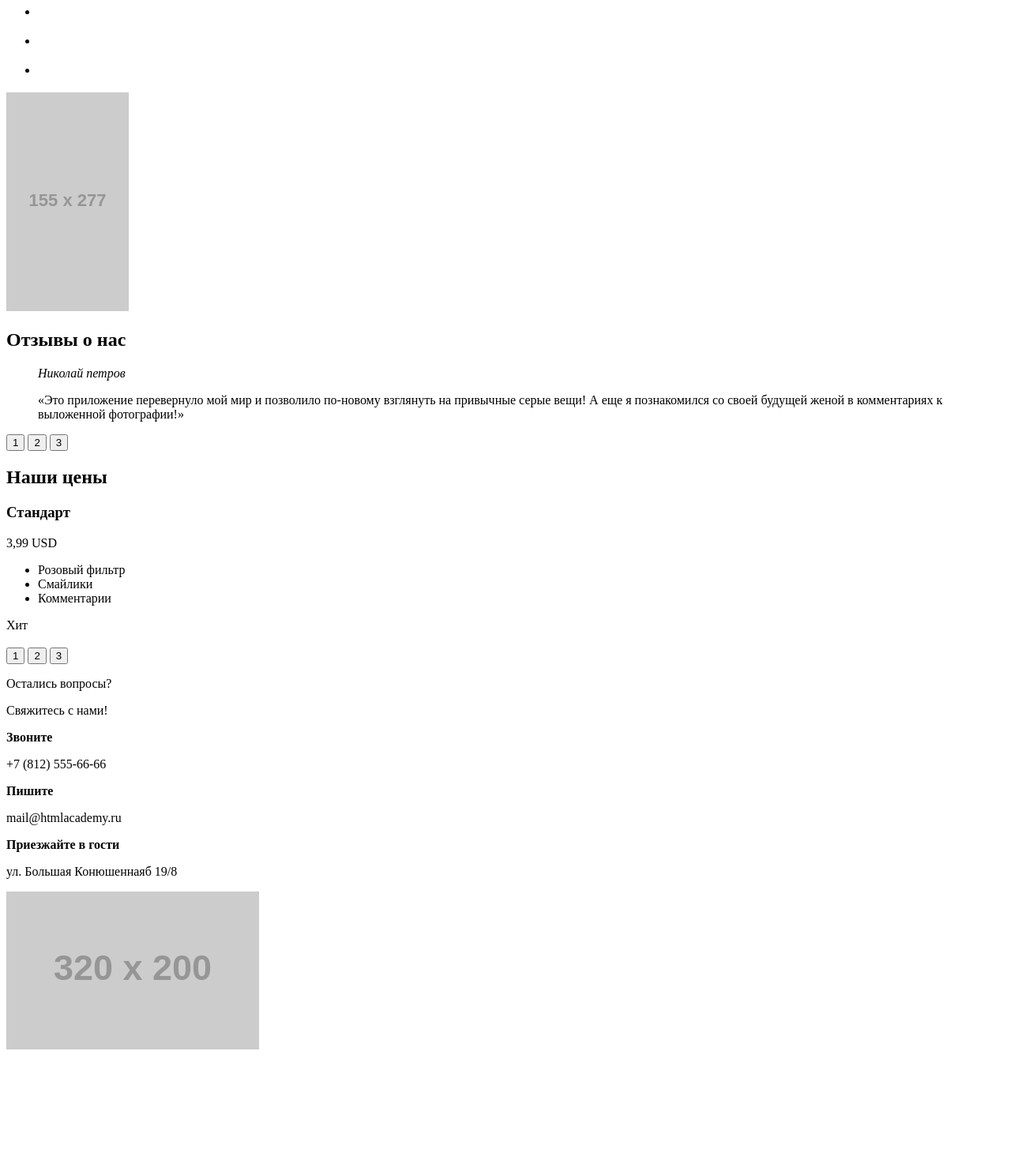
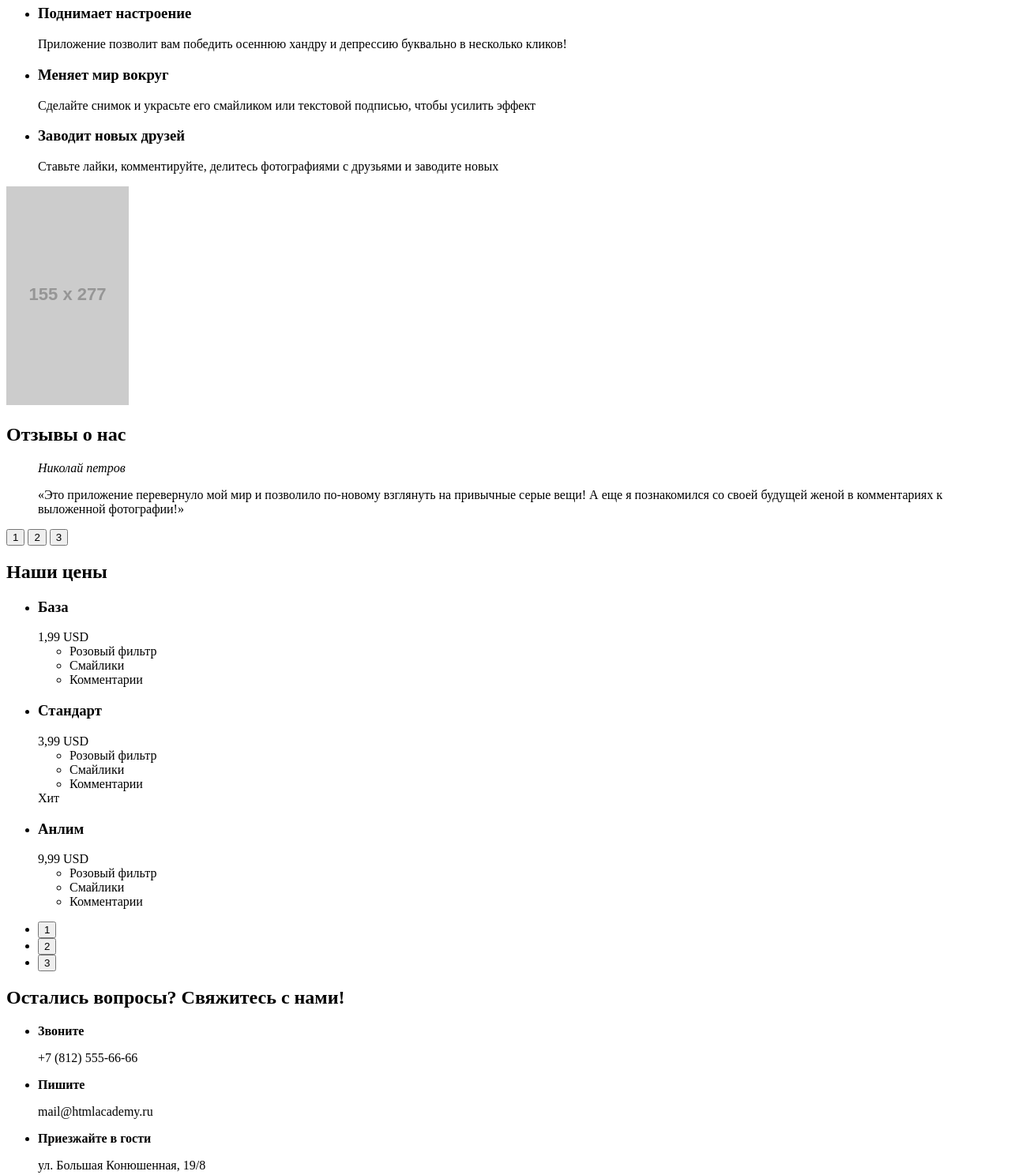
Before and after one commit to kyarotskaya/92981-pink, a website: page source/index.html in a window 1280 px wide. Shown: the part 880-2368 px from the top of the page at 79% size. Before the commit the page ends 2221 px from the top, so only its background shows below. Drawn offline with Linux system fonts and the light colour scheme; placeholder pictures from the web are drawn by us.

Commit message:
Changes after review

```diff
--- a/source/index.html
+++ b/source/index.html
@@ -58,16 +58,22 @@
         <div class="advantages__wrapper">
           <ul class="advantages__list">
             <li class="advantages__item">
-              <h3 class="advantages__title"></h3>
-              <p class="advantages__description"></p>
+              <h3 class="advantages__title">Поднимает настроение</h3>
+              <p class="advantages__description">
+                Приложение позволит вам победить осеннюю хандру и депрессию буквально в несколько кликов!
+              </p>
             </li>
             <li class="advantages__item">
-              <h3 class="advantages__title"></h3>
-              <p class="advantages__description"></p>
+              <h3 class="advantages__title">Меняет мир вокруг</h3>
+              <p class="advantages__description">
+                Сделайте снимок и украсьте его смайликом или текстовой подписью, чтобы усилить эффект
+              </p>
             </li>
             <li class="advantages__item">
-              <h3 class="advantages__title"></h3>
-              <p class="advantages__description"></p>
+              <h3 class="advantages__title">Заводит новых друзей</h3>
+              <p class="advantages__description">
+                Ставьте лайки, комментируйте, делитесь фотографиями с друзьями и заводите новых
+              </p>
             </li>
           </ul>
         </div>
@@ -104,16 +110,21 @@
         </div>
       </section>
       <section class="price">
+        <h2 class="visually-hidden">Наши цены</h2>
         <div class="price__wrapper slider">
-          <h2 class="visually-hidden">Наши цены</h2>
-          <div class="price__list slider__list">
-            <div class="price__item slider__item">
+          <ul class="price__list slider__list">
+            <li class="price__item slider__item">
               <div class="price__header">
-                <h3 class="price__title"></h3>
-                <span class="price__number"></span>
+                <h3 class="price__title">База</h3>
+                <span class="price__number">1,99 USD</span>
               </div>
-            </div>
-            <div class="price__item slider__item">
+              <ul class="price__features">
+                  <li class="price__feature">Розовый фильтр</li>
+                  <li class="price__feature">Смайлики</li>
+                  <li class="price__feature">Комментарии</li>
+                </ul>
+            </li>
+            <li class="price__item slider__item">
               <div class="price__header">
                 <h3 class="price__title">Стандарт</h3>
                 <span class="price__number">3,99 USD</span>
@@ -124,41 +135,51 @@
                 <li class="price__feature">Комментарии</li>
               </ul>
               <div class="price--featured">Хит</div>
-            </div>
-            <div class="price__item slider__item">
+            </li>
+            <li class="price__item slider__item">
               <div class="price__header">
-                <h3 class="price__title"></h3>
-                <span class="price__number"></span>
+                <h3 class="price__title">Анлим</h3>
+                <span class="price__number">9,99 USD</span>
               </div>
-            </div>
-          </div>
-          <p class="price__toggles slider__toggles">
+              <ul class="price__features">
+                  <li class="price__feature">Розовый фильтр</li>
+                  <li class="price__feature">Смайлики</li>
+                  <li class="price__feature">Комментарии</li>
+                </ul>
+            </li>
+          </ul>
+          <ul class="price__toggles slider__toggles">
+            <li>
               <button class="slider__toggle" type="button">1</button>
+            </li>
+            <li>
               <button class="slider__toggle" type="button">2</button>
+            </li>
+            <li>
               <button class="slider__toggle" type="button">3</button>
-            </p>
+            </li>
+          </ul>
         </div>
       </section>
       <footer class="page-footer">
         <div class="footer-text">
-          <p>Остались вопросы?</p>
-          <p>Свяжитесь с нами!</p>
+          <h2>Остались вопросы? Свяжитесь с нами!</h2>
         </div>
         <div class="page-footer__contacts contacts">
-          <div class="contacts__wrapper">
-            <div class="contacts__item">
+          <ul class="contacts__wrapper">
+            <li class="contacts__item">
               <b class="contacts__title">Звоните</b>
               <p class="contacts__text">+7 (812) 555-66-66</p>
-            </div>
-            <div class="contacts__item">
+            </li>
+            <li class="contacts__item">
               <b class="contacts__title">Пишите</b>
               <p class="contacts__text">mail@htmlacademy.ru</p>
-            </div>
-            <div class="contacts__item">
+            </li>
+            <li class="contacts__item">
               <b class="contacts__title">Приезжайте в гости</b>
-              <p class="contacts__text">ул. Большая Конюшеннаяб 19/8</p>
-            </div>
-          </div>
+              <p class="contacts__text">ул. Большая Конюшенная, 19/8</p>
+            </li>
+          </ul>
         </div>
         <div class="page-footer__map">
           <img src="http://placehold.it/320x200" alt="map">
```
Also changed, not shown: source/form.html (+2 -2 lines), source/photo.html (+1 -1 lines).
